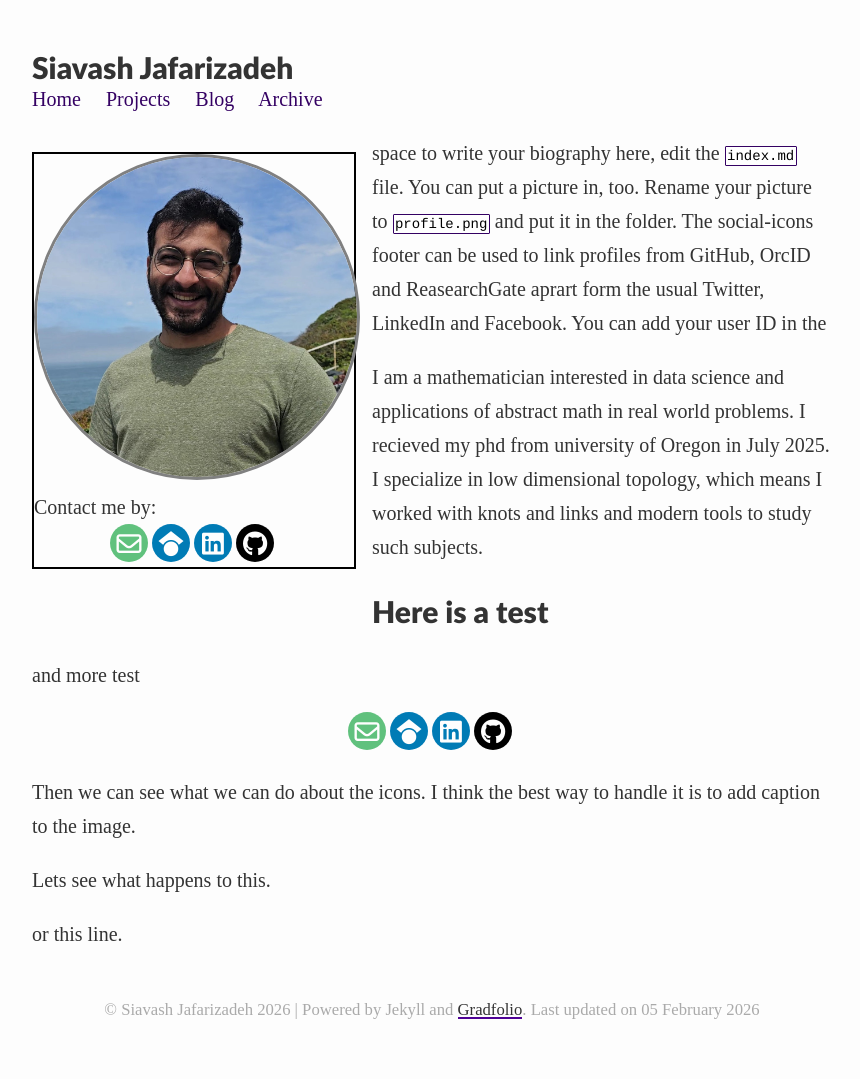
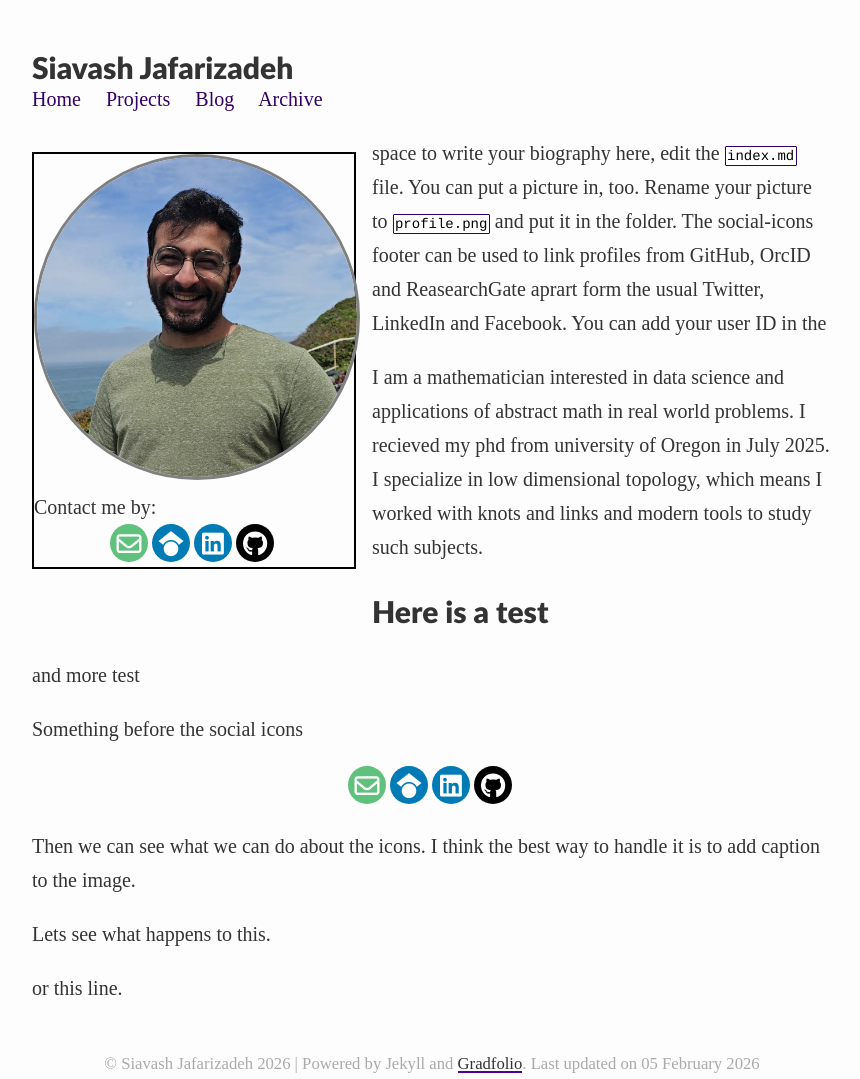
Before and after one commit to Sia-jaf/Sia-jaf.github.io, a Jekyll site: the page built from index.md, in a window 1280 px wide. Shown: the whole page, without its empty margins (208-1068 px from the left). Built offline with Jekyll 4.4.1, drawn with Linux system fonts in a browser that asks for light colours; some web fonts are replaced; before the commit the page ends 1025 px from its top, so only the background shows below that.

Commit message:
Added a few words before the social icons in the about page (index.md)

```diff
--- a/index.md
+++ b/index.md
@@ -12,7 +12,7 @@ I am a mathematician interested in data science and applications of abstract mat
 ## Here is a test
 and more test
 
-<p> {% include social-footer.html %} </p>
+<p> Something before the social icons {% include social-footer.html %} </p>
 
 Then we can see what we can do about the icons. I think the best way to handle it is to add caption to the image.
 
```
